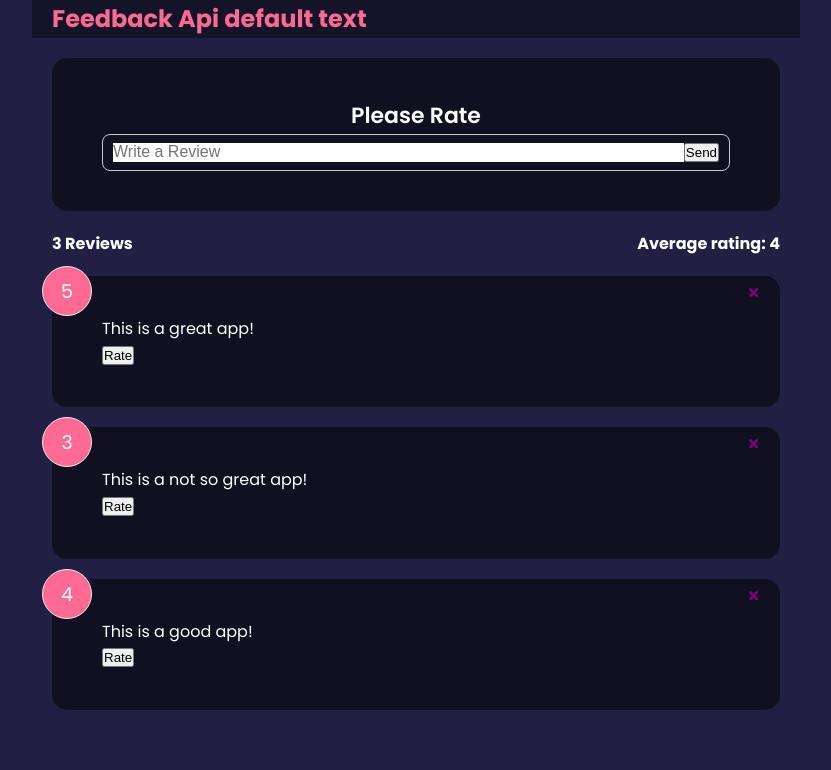
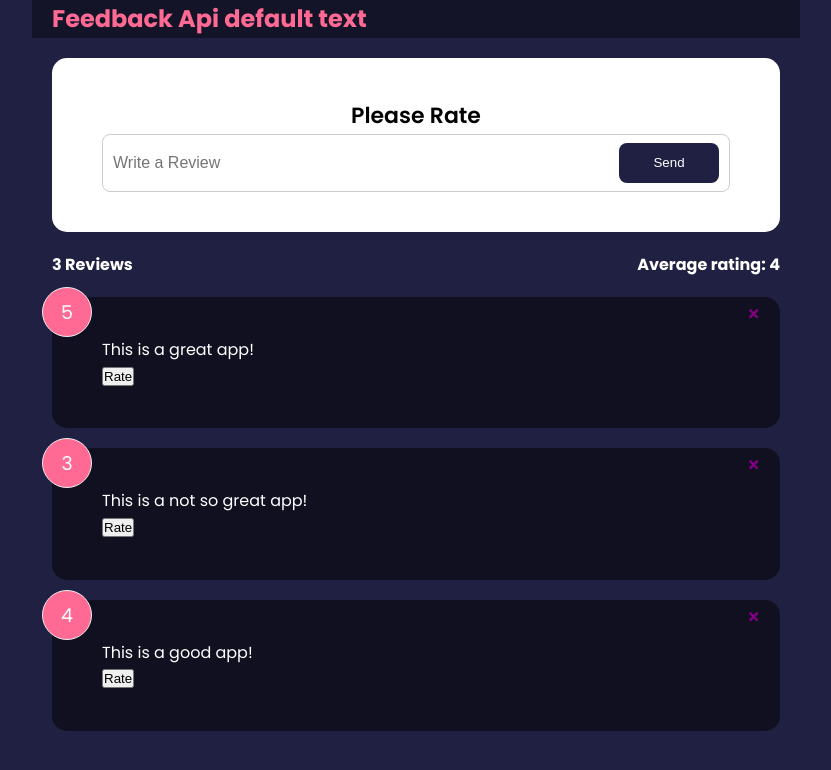
Before and after one commit to Gokhan-Unal/feedback-app, a React (Create React App) app: page / in a window 1280 px wide. Shown: the top 770 px of the page, without its empty margins (224-1055 px from the left). Built offline with nearby package versions, Linux system fonts and the light colour scheme.

Commit message:
add Button Component

```diff
--- a/src/components/FeedbackForm.js
+++ b/src/components/FeedbackForm.js
@@ -1,4 +1,5 @@
 import React, { useState } from 'react';
+import Button from './shared/Button';
 import Card from './shared/Card';
 
 export default function FeedbackForm() {
@@ -15,7 +16,9 @@
             value={text}
             onChange={(e) => setText(e.target.value)}
           />
-          <button type='submit'>Send</button>
+          <Button type='submit'>
+            Send
+          </Button>
         </div>
       </form>
     </Card>
--- /dev/null
+++ b/src/components/shared/Button.js
@@ -0,0 +1,22 @@
+import React from 'react';
+import PropTypes from 'prop-types';
+
+export default function Button({ children, version, type, isDisabled }) {
+  return (
+    <button type={type} disabled={isDisabled} className={`btn btn-${version}`}>
+      {children}
+    </button>
+  );
+}
+
+Button.defaultProps = {
+  version: 'primary',
+  type: 'button',
+  isDisabled: false,
+};
+
+Button.propTypes = {
+  children: PropTypes.node.isRequired,
+  version: PropTypes.oneOf(['primary', 'secondary', 'success', 'danger']),
+  type: PropTypes.oneOf(['button', 'submit', 'reset']),
+};
--- a/src/components/shared/Card.js
+++ b/src/components/shared/Card.js
@@ -21,7 +21,7 @@
 }
 
 Card.defaultProps = {
-  reverse: true,
+  reverse: false,
 };
 
 Card.propTypes = {
```
